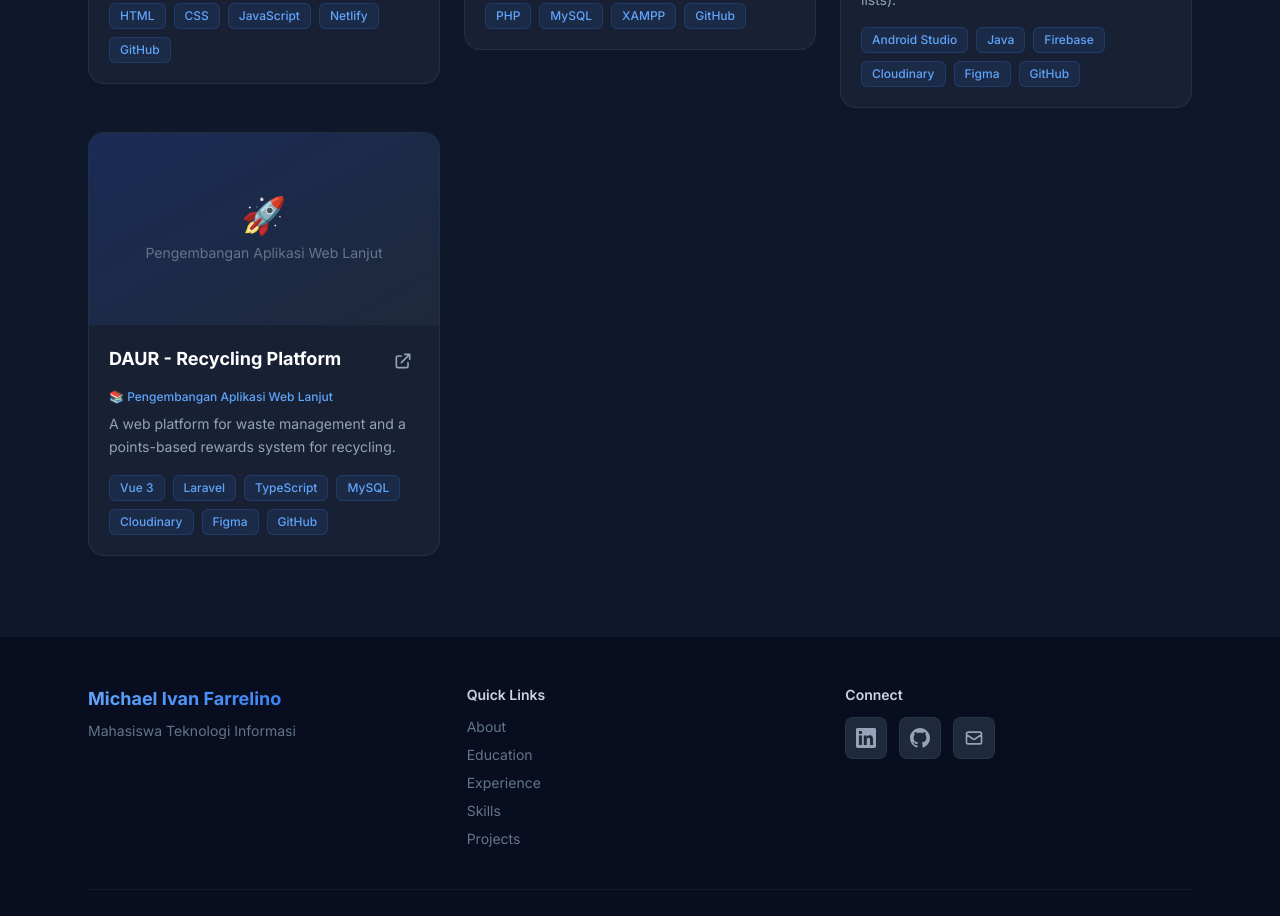
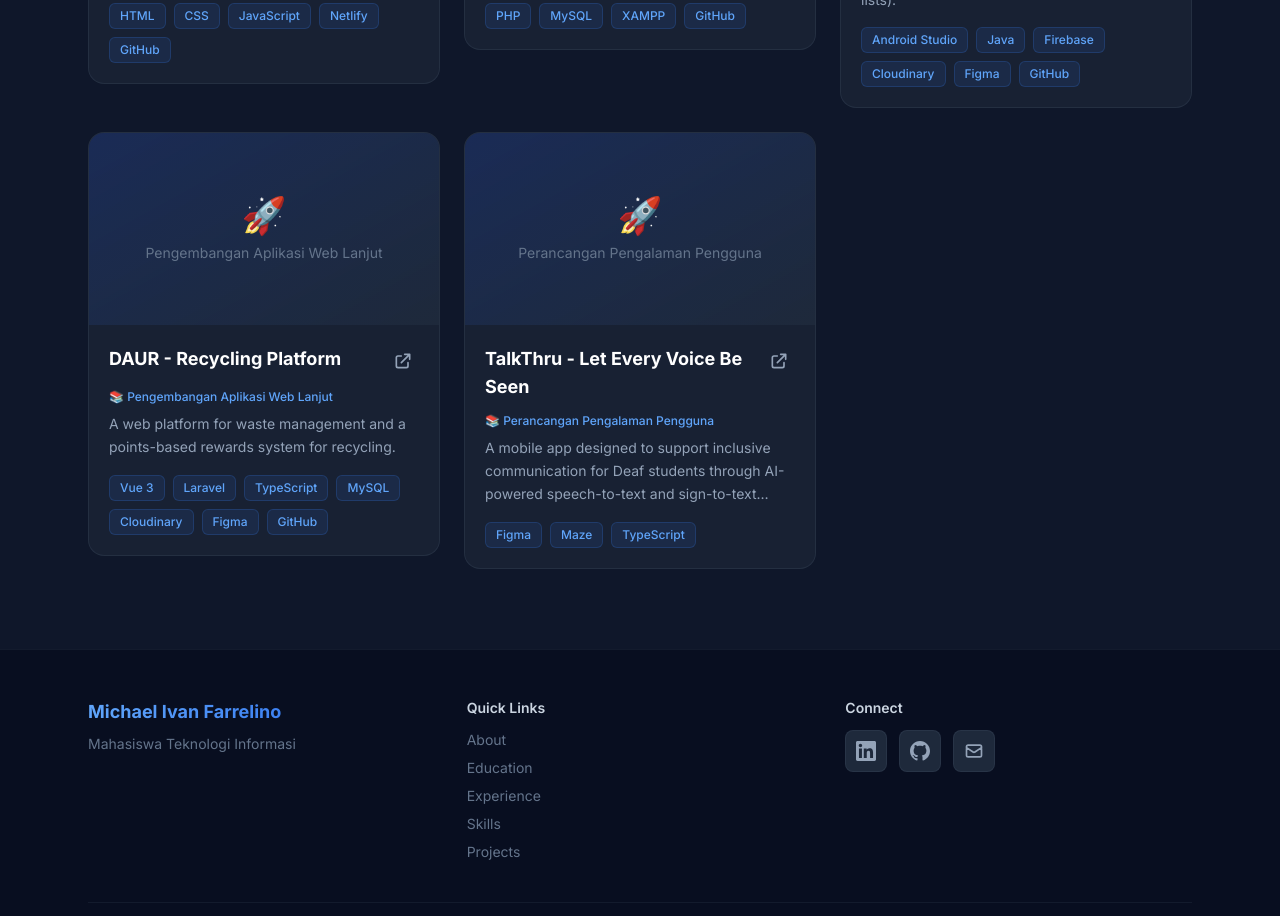
Before and after one commit to mivanf/DigiPort-MyDigitalPortofolio, a Vue app: page / in a window 1280 px wide. Shown: the part 5460-6376 px from the top of the page. Built offline with nearby package versions, Linux system fonts and the light colour scheme.

Commit message:
add project: TalkThru

```diff
--- a/src/data/portfolio.ts
+++ b/src/data/portfolio.ts
@@ -285,5 +285,13 @@ export const portfolioData: PortfolioData = {
       link: 'https://https://github.com/ariel-naviandana/daur',
       course: 'Pengembangan Aplikasi Web Lanjut',
     },
+    {
+      title: 'TalkThru - Let Every Voice Be Seen',
+      technologies: ['Figma', 'Maze', 'TypeScript'],
+      description:
+        'A mobile app designed to support inclusive communication for Deaf students through AI-powered speech-to-text and sign-to-text features, as well as automatic storage of conversation transcripts.',
+      link: 'https://www.figma.com/proto/nV9AQtXm80ycEdQ6SGm56o/Wireframe---Modul-9?node-id=700-5699&t=8GZUPyEUoYwZonEh-0&scaling=scale-down&content-scaling=fixed&page-id=180%3A2&starting-point-node-id=700%3A5699&show-proto-sidebar=1',
+      course: 'Perancangan Pengalaman Pengguna',
+    },
   ],
 }
```
